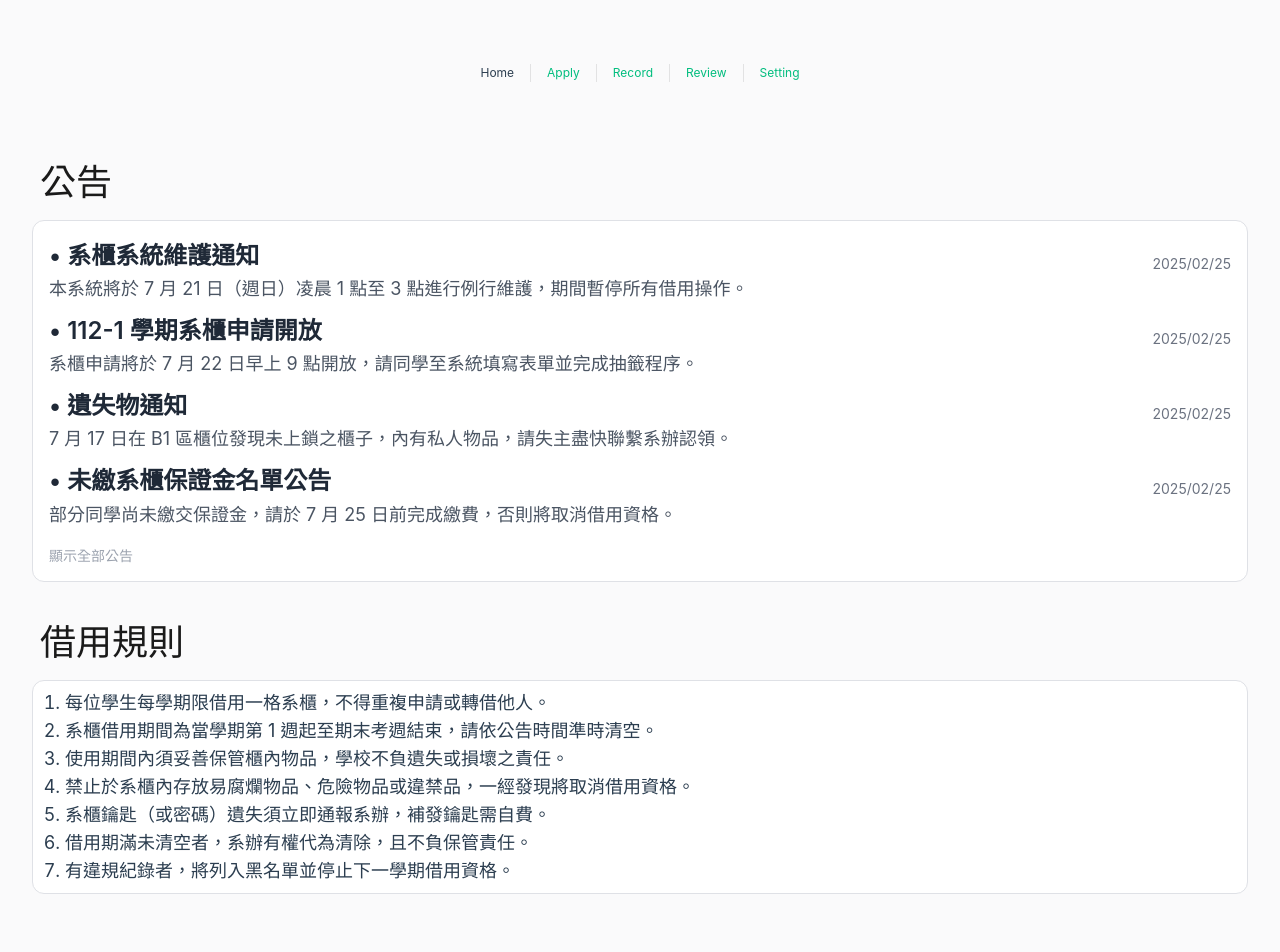
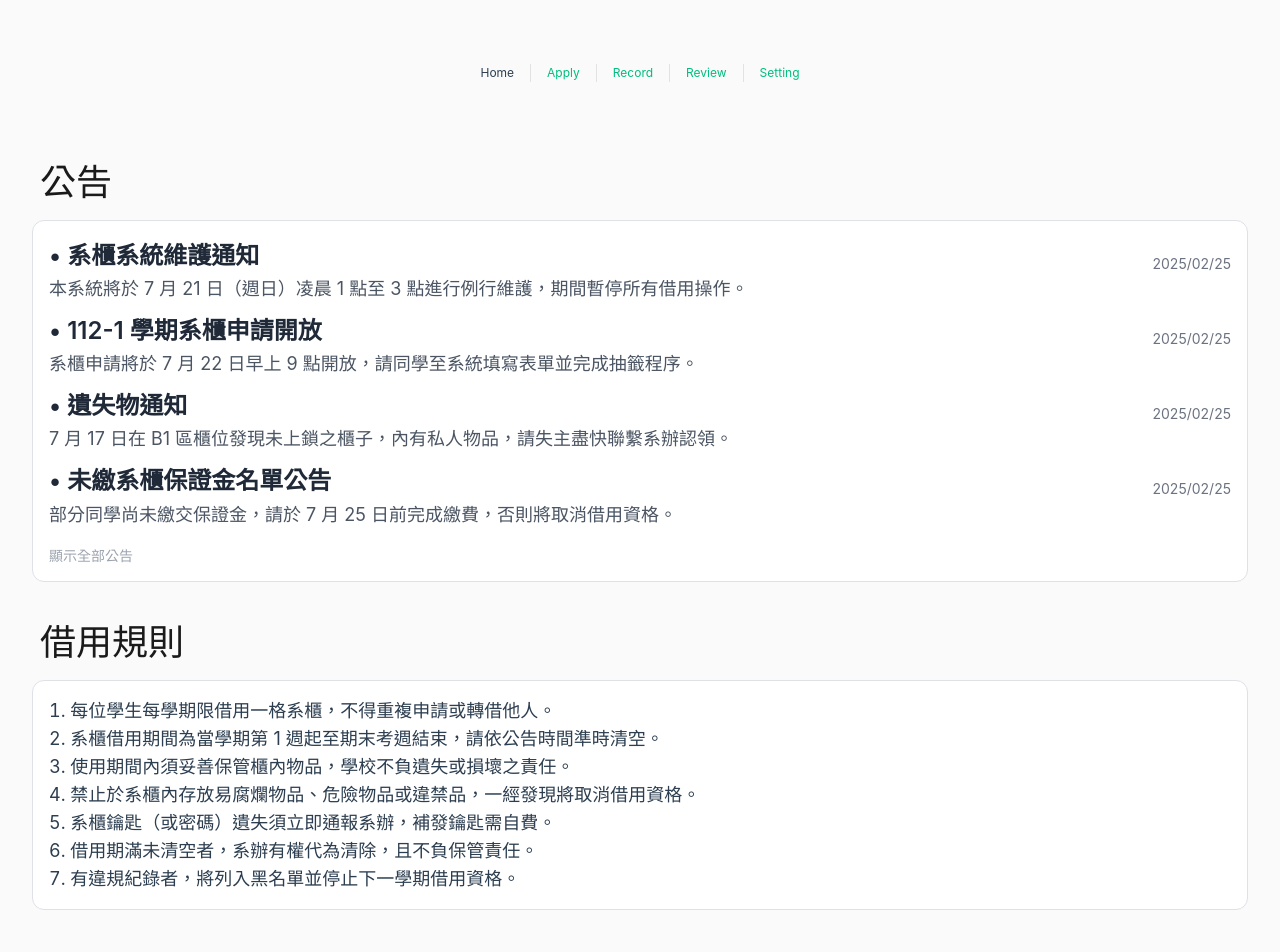
Before and after one commit to UTCS-G505/Locker-borrow-system-Frontend, a Vue app: page / in a window 1280 px wide. Shown: the top 952 px of the page. Built offline with nearby package versions, Linux system fonts and the light colour scheme.

Commit message:
<ul>換成<ol> & 微調css樣式

```diff
--- a/src/views/HomeView.vue
+++ b/src/views/HomeView.vue
@@ -97,7 +97,7 @@ const toggleShowAll = () => {
 
     <section class="rule-section">
       <h1 class="section-title">借用規則</h1>
-      <ul class="rules-list">
+      <ol class="rules-list">
         <li>每位學生每學期限借用一格系櫃，不得重複申請或轉借他人。</li>
         <li>系櫃借用期間為當學期第 1 週起至期末考週結束，請依公告時間準時清空。</li>
         <li>使用期間內須妥善保管櫃內物品，學校不負遺失或損壞之責任。</li>
@@ -105,7 +105,7 @@ const toggleShowAll = () => {
         <li>系櫃鑰匙（或密碼）遺失須立即通報系辦，補發鑰匙需自費。</li>
         <li>借用期滿未清空者，系辦有權代為清除，且不負保管責任。</li>
         <li>有違規紀錄者，將列入黑名單並停止下一學期借用資格。</li>
-      </ul>
+      </ol>
     </section>
   </div>
 </template>
@@ -197,8 +197,8 @@ const toggleShowAll = () => {
   flex-direction: column;
   border: 1px solid #DFE1E6;
   border-radius: 0.75rem;
-  list-style-type: decimal;
-  padding: 0.5rem 0.5rem 0.5rem 2rem;
+  padding: 1rem;
+  list-style-position: inside;
   font-size: 1rem;
   line-height: 1.75rem;
 }
```
